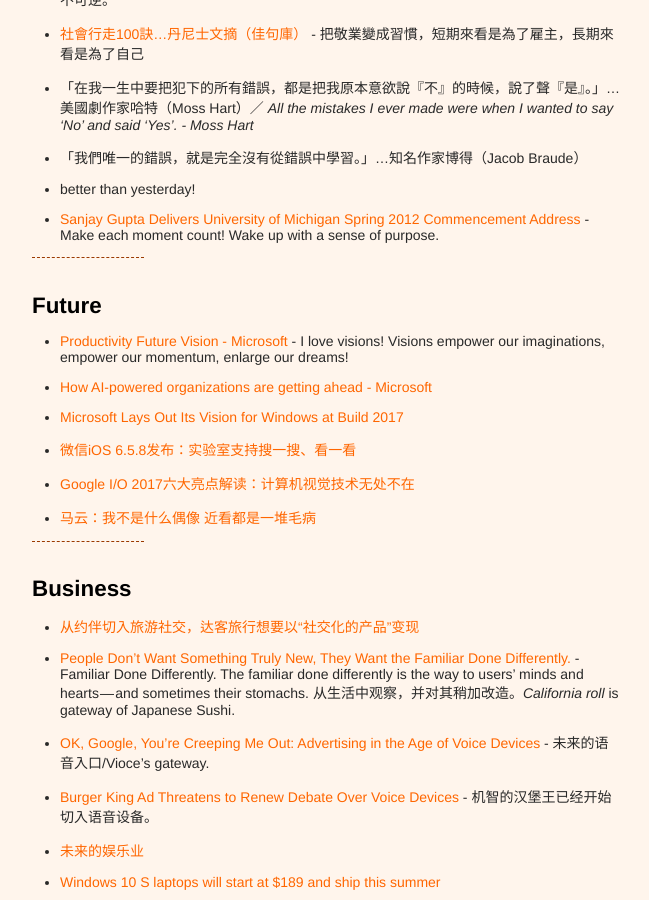
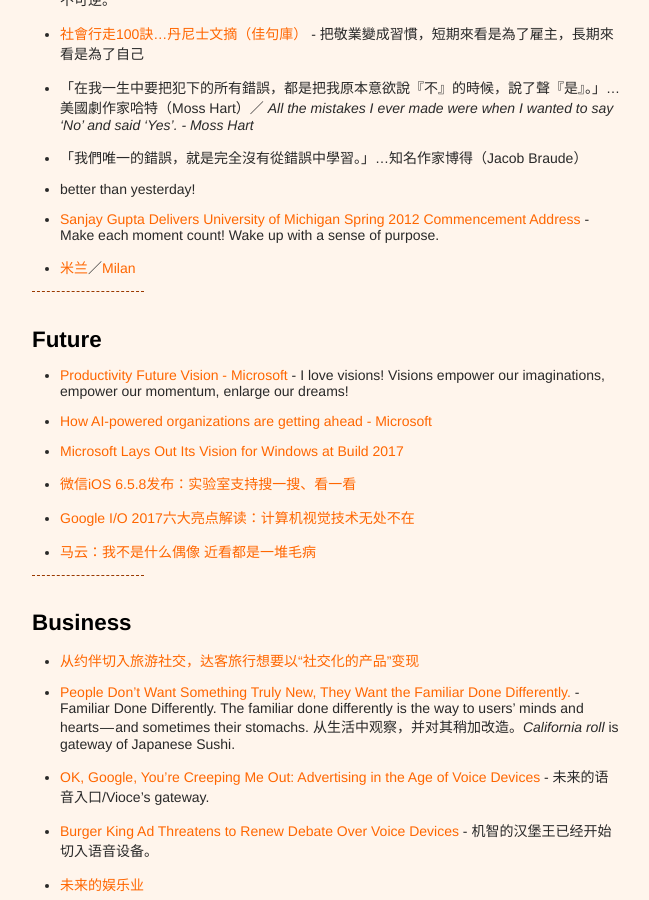
Before and after one commit to xianyuxmu/xianyuxmu.github.io, a Jekyll site: the page built from _posts/2017-05-31-monthly-reading.md, in a window 1280 px wide and 900 px high, scrolled down 610 px. Shown: the whole window, without its empty margins (314-963 px from the left). Built offline with Jekyll 4.4.1, drawn with Linux system fonts in a browser that asks for light colours; comment, search, counter and statistics services are not loaded.

Commit message:
Reading 22

```diff
--- a/_posts/2017-05-31-monthly-reading.md
+++ b/_posts/2017-05-31-monthly-reading.md
@@ -27,6 +27,7 @@
 - 「我們唯一的錯誤，就是完全沒有從錯誤中學習。」…知名作家博得（Jacob Braude）
 - better than yesterday!
 - [Sanjay Gupta Delivers University of Michigan Spring 2012 Commencement Address](https://singjupost.com/sanjay-gupta-delivers-university-of-michigan-spring-2012-commencement-address-full-transcript/2/?singlepage=1) - Make each moment count! Wake up with a sense of purpose.
+- [米兰](https://zh.wikipedia.org/wiki/%E7%B1%B3%E8%98%AD)／[Milan](https://en.wikipedia.org/wiki/Milan)
 
 ----
 
```
